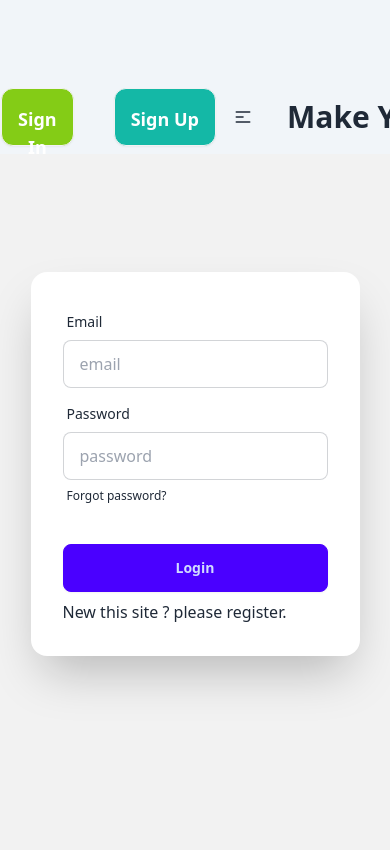
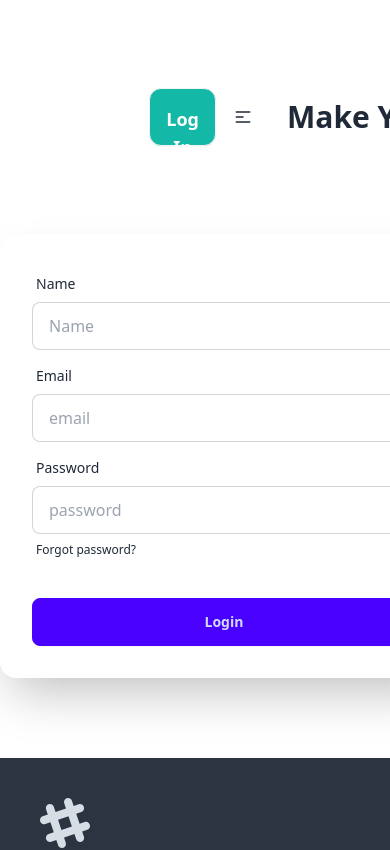
Before and after one commit to RIAHB-BEG/explore-react, a React (Vite) app: page /login in a window 390 px wide. Shown: the top 850 px of the page. Built offline with nearby package versions, Linux system fonts and the light colour scheme; grey boxes are pictures that could not be loaded.

Commit message:
first commit

```diff
--- a/package.json
+++ b/package.json
@@ -10,11 +10,13 @@
     "preview": "vite preview"
   },
   "dependencies": {
+    "firebase": "^11.4.0",
     "localforage": "^1.10.0",
     "match-sorter": "^8.0.0",
     "react": "^18.3.1",
     "react-dom": "^18.3.1",
     "react-router-dom": "^7.1.5",
+    "react-toastify": "^11.0.5",
     "sort-by": "^1.2.0"
   },
   "devDependencies": {
--- a/src/HomeLayout/HomeLayout.jsx
+++ b/src/HomeLayout/HomeLayout.jsx
@@ -1,6 +1,9 @@
 import { Outlet } from "react-router-dom";
 import Navbar from "../Navbar/Navbar";
 import Footer from "../Footer/Footer";
+import HomePage from "../components/Home/HomePage";
+import HomeDetails from "../components/Home/HomeDetails";
+import Home from "../components/Home/Home";
 
 
 
@@ -11,18 +14,13 @@ export default function HomeLayout()  {
     return(
 <>
 
-   <div>
-    <div className="bg-slate-100">
+
 
     < Navbar></Navbar>
 
 
 <Outlet></Outlet>
 
- </div>
-
-
-</div>
 </>
 
     )
--- a/src/LoginPage/LOginPage.jsx
+++ b/src/LoginPage/LOginPage.jsx
@@ -1,41 +1,59 @@
-import { Link } from "react-router-dom";
-import Footer from "../Footer/Footer";
+// import { Link, useNavigate } from "react-router-dom";
+// import Footer from "../Footer/Footer";
+// import { useContext } from "react";
+// import { SignContext } from "../authProvider/SignInProvider"; // Ensure this exists
 
-export default function LOginPage (){
+// export default function LOginPage() { // Fix component name
+//   const { signIn } = useContext(SignContext);
+//   const navigate = useNavigate();
 
-    return(
-        <>
-<div className="hero min-h-screen bg-base-200 ">
-  <div className="hero-content flex-col lg:flex-row-reverse">
+//   const handleSignIn = (e) => {
+//     e.preventDefault();
 
-    <div className="card flex-shrink-0 w-full max-w-md shadow-2xl bg-base-100 w-[900px] -mt-56 ">
-      <form className="card-body ">
-        <div className="form-control">
-          <label className="label">
-            <span className="label-text">Email</span>
-          </label>
-          <input type="email" placeholder="email" className="input input-bordered" required />
-        </div>
-        <div className="form-control">
-          <label className="label">
-            <span className="label-text">Password</span>
-          </label>
-          <input type="password" placeholder="password" className="input input-bordered" required />
-          <label className="label">
-            <a href="#" className="label-text-alt link link-hover">Forgot password?</a>
-          </label>
-        </div>
-        <div className="form-control mt-6">
-          <button className="btn btn-primary">Login</button>
-        </div>
-        <Link to="/register">New this site ? please register.</Link>
-      </form>
+//     const form = new FormData(e.currentTarget);
+//     const email = form.get("email");
+//     const password = form.get("password");
 
-    </div>
-  </div>
-</div>
-<Footer></Footer>
+//     signIn(email, password)
+//       .then((result) => {
+//         console.log("Logged in user:", result.user);
+//         navigate("/home"); // Change to "/" if needed
+//       })
+//       .catch((error) => console.error("Login error:", error));
+//   };
 
-        </>
-    )
-}
+//   return (
+//     <>
+//       <div className="mb-20">
+//         <div className="hero flex-col lg:flex-row-reverse mt-20">
+//           <div className="card flex-shrink-0 max-w-md shadow-2xl bg-base-100 w-[900px]">
+//             <form onSubmit={handleSignIn} className="card-body">
+//               <div className="form-control">
+//                 <label className="label">
+//                   <span className="label-text">Email</span>
+//                 </label>
+//                 <input type="email" name="email" placeholder="Email" className="input input-bordered" required />
+//               </div>
+//               <div className="form-control">
+//                 <label className="label">
+//                   <span className="label-text">Password</span>
+//                 </label>
+//                 <input type="password" name="password" placeholder="Password" className="input input-bordered" required />
+//                 <label className="label">
+//                   <a href="#" className="label-text-alt link link-hover">Forgot password?</a>
+//                 </label>
+//               </div>
+//               <div className="form-control mt-6">
+//                 <button className="btn btn-primary">Login</button>
+//               </div>
+//               <div className="text-center mt-4">
+//                 <Link to="/register" className="text-blue-500 underline">New to this site? Please register.</Link>
+//               </div>
+//             </form>
+//           </div>
+//         </div>
+//       </div>
+//       <Footer />
+//     </>
+//   );
+// }
--- a/src/Navbar/Navbar.jsx
+++ b/src/Navbar/Navbar.jsx
@@ -1,4 +1,10 @@
+
+import { useContext } from "react";
 import { Link, NavLink } from "react-router-dom";
+import { AuthContext } from "../authProvider/AuthProvider";
+
+
+
 
 
 export default function Navbar() {
@@ -9,7 +15,7 @@ export default function Navbar() {
         <div className="pt-20 me-52 ms-52">
 
 
-            <div className="navbar bg-slate-100">
+            <div className="navbar ">
         <div className="navbar-start">
           <div className="dropdown">
             <div tabIndex={0} role="button" className="btn btn-ghost lg:hidden">
@@ -68,12 +74,17 @@ export default function Navbar() {
           </ul>
         </div>
         <div className="navbar-end gap-10 ">
-          <Link to="/login">
+          {/* <Link to="/login">
             <button className="btn bg-lime-500 p-4 pb-10 rounded-xl text-white text-lg">Sign In</button>
 
-          </Link>
+          </Link> */}
+          <img src="https://encrypted-tbn0.gstatic.com/images?q=tbn:ANd9GcR-cWUs3pYA_8DMiWUevXRneH3TNv59GLweTg8wjSufM4RMNDmTi3AR-uRqxSHV68aTxh-o9Q&s" className="w-12" alt="" />
+        <Link to="/login">
 
-          <button className="btn bg-teal-500 p-4 pb-10 rounded-xl text-white text-lg">Sign Up</button>
+         <button className="btn bg-teal-500 p-4 pb-10 rounded-xl text-white text-lg">Log In</button>
+
+        </Link>
+
         </div>
       </div>
 
--- /dev/null
+++ b/src/authProvider/AuthProvider.jsx
@@ -0,0 +1,20 @@
+import { createContext, useState } from "react"
+import { getAuth, createUserWithEmailAndPassword, signInWithEmailAndPassword } from "firebase/auth";
+import app from "../Authentication/firebase.config";
+ export const AuthContext = createContext(null)
+export default function AuthProvider({children}){
+    const [user,setUser] = useState()
+
+   const auth = getAuth(app)
+   const signUp = (email,password) => {
+       return createUserWithEmailAndPassword(auth,email,password)
+        }
+
+const authInfo = {signUp,user}
+
+    return(
+        <>
+    <AuthContext.Provider value={authInfo}>{children}</AuthContext.Provider>
+        </>
+    )
+}
--- /dev/null
+++ b/src/authProvider/SignInProvider.jsx
@@ -0,0 +1,31 @@
+import { createContext, useState } from "react";
+import { getAuth, signInWithEmailAndPassword } from "firebase/auth";
+import app from "../Authentication/firebase.config";
+import { AuthContext } from "./AuthProvider";
+
+export const SignContext = createContext(AuthContext);
+
+export default function SignInProvider({ children }) {
+  const [users, setUsers] = useState(null);
+  const auth = getAuth(app);
+
+  const signIn = (email, password) => {
+    return signInWithEmailAndPassword(auth, email, password)
+      .then((userCredential) => {
+        setUsers(userCredential.user);
+        return userCredential.user;
+      })
+      .catch((error) => {
+        console.error("Sign-in error:", error);
+        throw error;
+      });
+  };
+
+  const authInfos = { signIn, users };
+
+  return (
+    <SignContext.Provider value={authInfos}>
+      {children}
+    </SignContext.Provider>
+  );
+}
--- a/src/components/Home/Home.jsx
+++ b/src/components/Home/Home.jsx
@@ -6,10 +6,10 @@ export default function Home(){
 
   return(
     <>
-<div className="bg-slate-100">
+
 <HomePage></HomePage>
 
-</div>
+
 
 
 <About></About>
--- a/src/components/Home/HomePage.jsx
+++ b/src/components/Home/HomePage.jsx
@@ -27,7 +27,7 @@ export default function HomePage(){
     Home Lists
    </div>
 </div>
-<div className=" grid grid-cols-3 gap-10 me-60 ms-60 mt-10 mb-20 bg-slate-100">
+<div className=" grid grid-cols-3 gap-10 me-60 ms-60 mt-10 mb-20">
          {homes.map((home) => (
       <ListedHomes key={home.id} home={home}></ListedHomes>// Added key prop
       ))}
--- a/src/register/Register.jsx
+++ b/src/register/Register.jsx
@@ -1,41 +1,60 @@
-import { Link } from "react-router-dom";
+import { Link, useNavigate } from "react-router-dom";
 import Footer from "../Footer/Footer";
+import { useContext } from "react";
+import { AuthContext } from "../authProvider/AuthProvider";
+import { ToastContainer, toast } from 'react-toastify';
+export default function Register(){
+const {signUp} = useContext(AuthContext)
+const navigate = useNavigate()
+const LogIn = () => toast("Log In Successfully");
+  const handleregister =(e)=>{
+e.preventDefault();
 
-export default function Register(){
+const form = new FormData(e.currentTarget)
+const email = (form.get("email"))
+const password = (form.get("password"))
+signUp(email,password)
+.then(result => {
+  console.log(result.user)
+navigate("/home")
+})
+.catch(error => console.error(error))
+}
     return(
 
         <>
 
-<div className="hero min-h-screen bg-base-200 ">
-  <div className="hero-content flex-col lg:flex-row-reverse">
+<div className="mt-20 ">
+  <div className="hero flex-col lg:flex-row-reverse">
 
-    <div className="card flex-shrink-0 w-full max-w-md shadow-2xl bg-base-100 w-[900px] -mt-32 ">
-      <form className="card-body ">
+    <div className="card flex-shrink-0 max-w-md shadow-2xl bg-base-100 w-[900px] mb-20  ">
+      <form onSubmit={handleregister} className="card-body ">
         <div className="form-control">
           <label className="label">
             <span className="label-text">Name</span>
           </label>
-          <input type="text" placeholder="Name" className="input input-bordered" required />
+          <input type="text" name="name" placeholder="Name" className="input input-bordered" required />
         </div>
         <div className="form-control">
           <label className="label">
             <span className="label-text">Email</span>
           </label>
-          <input type="email" placeholder="email" className="input input-bordered" required />
+          <input type="email" name="email" placeholder="email" className="input input-bordered" required />
         </div>
         <div className="form-control">
           <label className="label">
             <span className="label-text">Password</span>
           </label>
-          <input type="password" placeholder="password" className="input input-bordered" required />
+          <input type="password" placeholder="password" name="password" className="input input-bordered" required />
           <label className="label">
             <a href="#" className="label-text-alt link link-hover">Forgot password?</a>
           </label>
         </div>
         <div className="form-control mt-6">
-          <button className="btn btn-primary">Login</button>
+          <button onClick={LogIn} className="btn btn-primary">Login</button>
+          <ToastContainer/>
         </div>
-        <Link to="/login">Already have an account ? please Login</Link>
+
       </form>
     </div>
   </div>
```
Also changed, not shown: src/Authentication/firebase.config.js (added, +18 -0 lines), src/main.jsx (+26 -35 lines), 1 other file (tests, documents, lock files or other folders).
